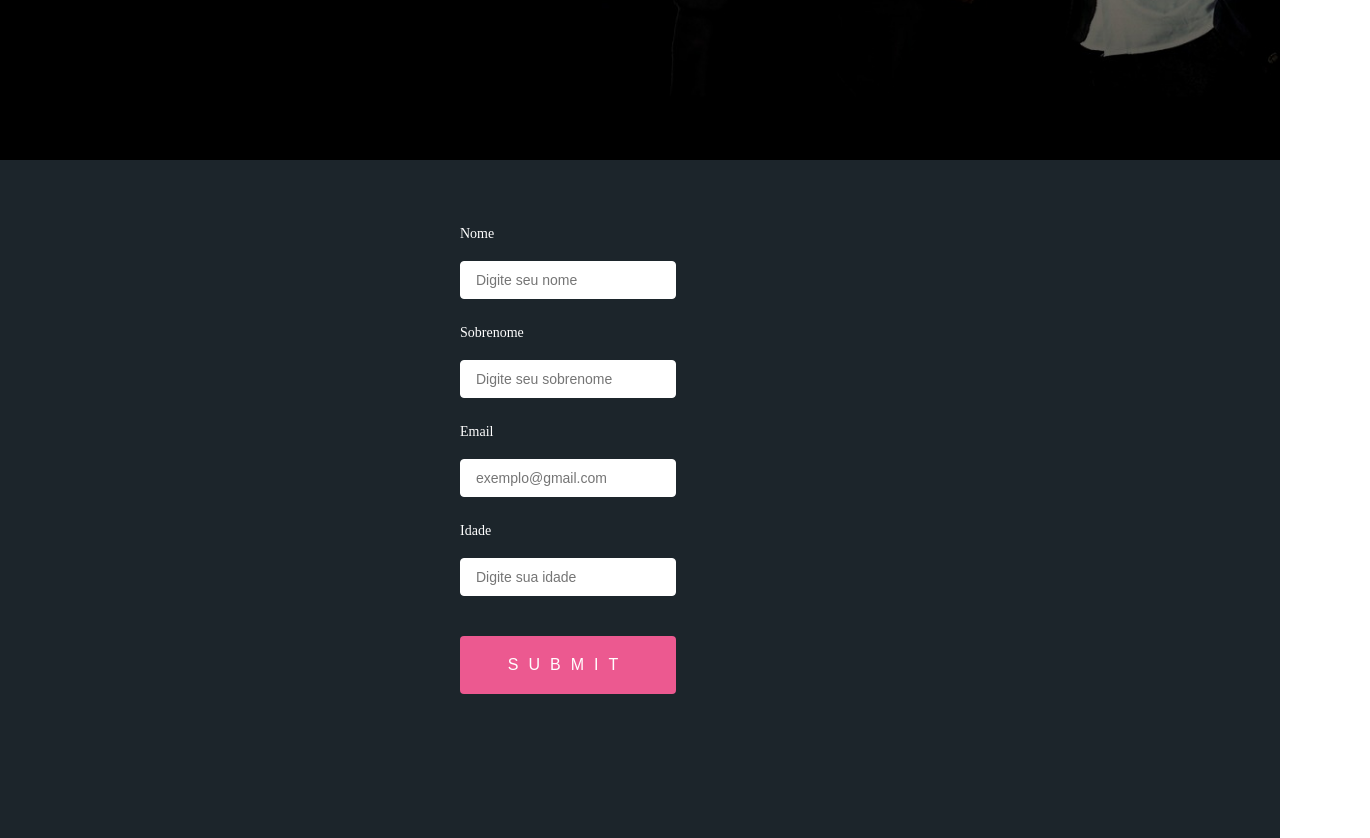
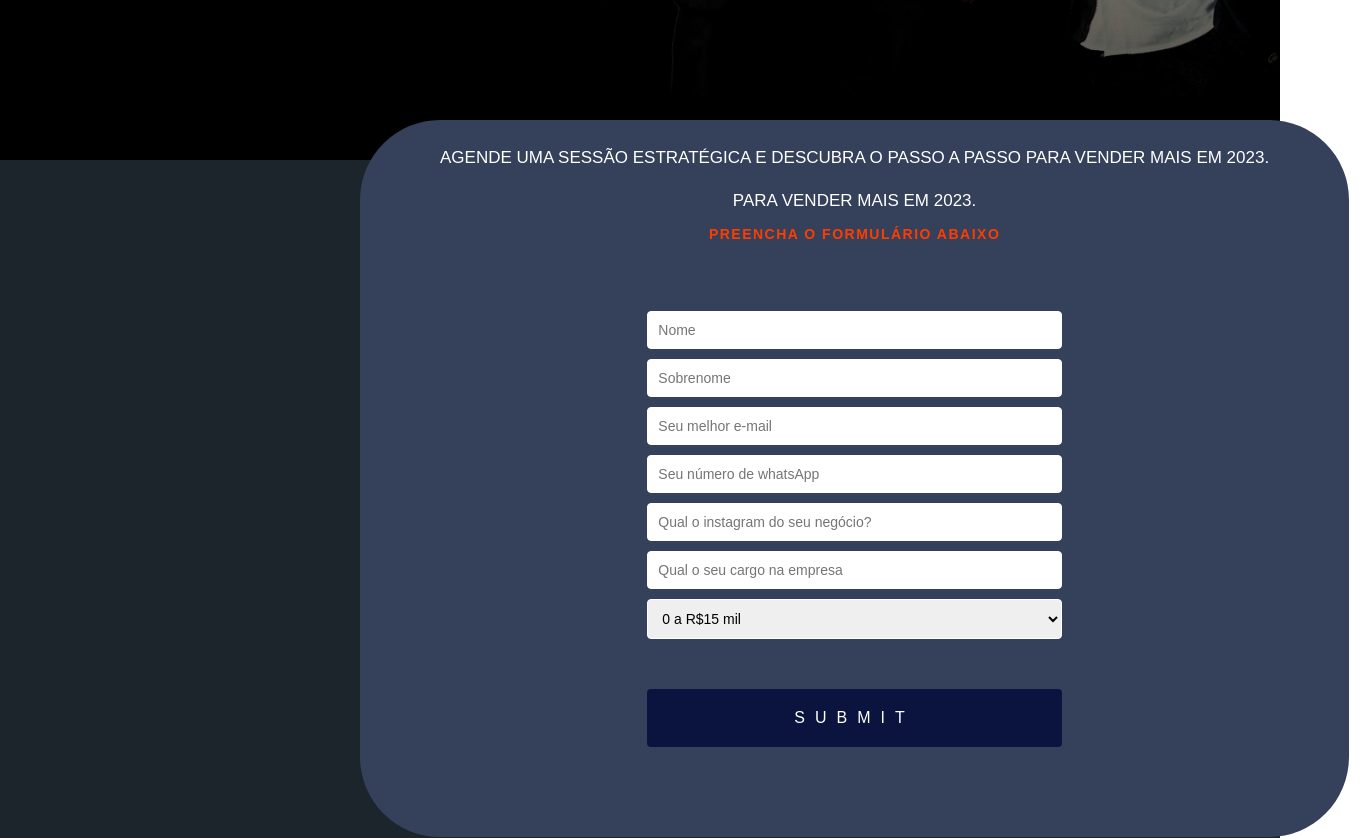
Before and after one commit to correaa1/AgenciaRossProject, a React (Vite) app: page / in a window 1280 px wide. Shown: the part 840-1678 px from the top of the page, 1370 px wide, since content can reach past the window. Built offline with nearby package versions, Linux system fonts and the light colour scheme.

Commit message:
forms ajustes

```diff
--- a/src/components/Forms/forms.jsx
+++ b/src/components/Forms/forms.jsx
@@ -17,49 +17,81 @@ export default function Form() {
 
   return (
     <form onSubmit={handleSubmit(onSubmit)}>
-      <label htmlFor="firstName">Nome</label>
-      <input
-        placeholder="Digite seu nome"
+      <div className="containerTextForms">      <h2 className="textForms">AGENDE UMA SESSÃO ESTRATÉGICA E DESCUBRA O PASSO A PASSO PARA VENDER MAIS EM 2023.</h2>
+      <h2 className="textForms">PARA VENDER MAIS EM 2023.</h2>
+      <h3 className="textForms1">PREENCHA O FORMULÁRIO ABAIXO</h3>
+      </div>
+
+     <div className="containerInput">
+     <input
+        placeholder="Nome"
         {...register("firstName", {
-          validate: (value) => value !== ""
+          validate: (value) => value !== ''
         })}
       />
       {errors.firstName && <p>Preencha o campo vazio</p>}
 
-      <label htmlFor="lastName">Sobrenome</label>
+
       <input
-        placeholder="Digite seu sobrenome"
+        placeholder="Sobrenome"
         {...register("lastName", {
           validate: (value) => value !== ''
         })}
       />
       {errors.lastName && <p>Preencha o campo vazio</p>}
 
-      <label htmlFor="email">Email</label>
+
       <input
-        placeholder="exemplo@gmail.com"
+        placeholder="Seu melhor e-mail "
         type="email"
-        {...register("email")}
+        {...register("email",{
+          validate: (value) => value !== ''
+        })}
       />
-      <label htmlFor="age">Idade</label>
+      {errors.email && <p>Preencha o campo vazio</p>}
+
       <input
-        placeholder="Digite sua idade"
+        placeholder="Seu número de whatsApp"
         type="text"
-        {...register("age", {
+        {...register("telefone", {
           validate: {
             positiveNumber: (value) => parseFloat(value) > 0,
-            lessThanHundred: (value) => parseFloat(value) < 200
+            lessThanHundred: (value) => parseFloat(value) < 1000000000000000
           }
         })}
       />
-      {errors.age && errors.age.type === "positiveNumber" && (
-        <p>Idade Invalida</p>
+      {errors.telefone && errors.telefone.type === "positiveNumber" && (
+        <p>Preencha o campo vazio</p>
       )}
-      {errors.age && errors.age.type === "lessThanHundred" && (
-        <p>Insira uma idade menor que 200</p>
+      {errors.telefone && errors.telefone.type === "lessThanHundred" && (
+        <p>o número de whatswapp deve conter no maximo 15 números.</p>
       )}
 
-      <input type="submit" />
+<input
+        placeholder="Qual o instagram do seu negócio?"
+        {...register("instagram", {
+          validate: (value) => value !== ''
+        })}
+      />
+      {errors.instagram && <p>Preencha o campo vazio</p>}
+
+      <input
+        placeholder="Qual o seu cargo na empresa"
+        {...register("cargo", {
+          validate: (value) => value !== ''
+        })}
+      />
+      {errors.cargo && <p>Preencha o campo vazio</p>}
+
+      <select {...register("select")}>
+        <option value="female">0 a R$15 mil</option>
+        <option value="male">R$15 a 30 mil</option>
+        <option value="other">R$30 a R$60 mil</option>
+        <option value="other">R$60 a 100 mil</option>
+        <option value="other">R$100 a R$500 mil</option>
+        <option value="other">mais de R$500 mil</option>
+      </select>
+      <input type="submit" /></div>
     </form>
   );
 }
--- a/src/components/Forms/forms.scss
+++ b/src/components/Forms/forms.scss
@@ -1,7 +1,14 @@
 
    form {
-     margin: 0 auto;
-     width: 30%;
+     display: inline-block;
+     align-items: center;
+    justify-content: center;
+     background-color: #35415a;
+     border-radius: 10vh;
+     position: relative;
+     top:-10vh;
+     padding: 10vh;
+     left: 40vh;
 
    }
 
@@ -10,7 +17,7 @@
      color: white;
      text-align: center;
      padding-bottom: 10px;
-     border-bottom: 1px solid rgb(79, 98, 148);
+     border-bottom: 1px solid rgb(35, 11, 122);
    }
 
    .form {
@@ -27,32 +34,53 @@
      display: inline;
      content: "⚠ ";
    }
-
+   .containerInput{
+    display: flex;
+    flex-direction: column;
+    align-items: center;
+    justify-content: center;
+   }
    input {
      display: block;
      box-sizing: border-box;
-     width: 60%;
+     position: relative;
      border-radius: 4px;
      border: 1px solid white;
-     padding: 10px 15px;
+     padding: 10px 10px;
      margin-bottom: 10px;
      font-size: 14px;
+     width: 50%;
    }
 
-   label {
-     line-height: 2;
-     text-align: left;
-     display: block;
-     margin-bottom: 13px;
-     margin-top: 20px;
-     color: white;
-     font-size: 14px;
-     font-weight: 200;
+   .containerTextForms {
+     display: flex;
+     align-items: center;
+     justify-content: center;
+     flex-direction: column;
+     position: relative;
+      top:-8vh;
+   }
+   .textForms{
+    color: #FFFFFF;
+    font-family: "NEUSHARP", Sans-serif;
+    font-size: 17px;
+    font-weight: 500;
+    text-transform: uppercase;
+    line-height: 43px;
+   }
+   .textForms1{
+    color: #FF3C00;
+    font-family: "Barlow", Sans-serif;
+    font-size: 14px;
+    font-weight: 600;
+    line-height: 25px;
+    letter-spacing: 1.5px;
+
    }
 
    button[type="submit"],
    input[type="submit"] {
-     background: #ec5990;
+     background: #0b143f;
      color: white;
      text-transform: uppercase;
      border: none;
@@ -65,7 +93,7 @@
 
    button[type="submit"]:hover,
    input[type="submit"]:hover {
-     background: #bf1650;
+     background: #2441c2;
    }
 
    button[type="submit"]:active,
@@ -91,7 +119,7 @@
      -webkit-appearance: none;
    }
 
-   .App {
+   .Form {
      max-width: 600px;
      margin: 0 auto;
    }
@@ -115,6 +143,17 @@
      margin-top: 30px;
    }
 
+   select{
+      width: 50%;
+      display: block;
+     box-sizing: border-box;
+     position: relative;
+     border-radius: 4px;
+     border: 1px solid white;
+     padding: 10px 10px;
+     margin-bottom: 10px;
+     font-size: 14px;
+   }
    button {
      display: block;
      appearance: none;
--- a/src/pages/Home/index.jsx
+++ b/src/pages/Home/index.jsx
@@ -21,37 +21,7 @@ return(
       <div className='containerForm'>
     <Form/>
     </div>
-      <div className="containerEquipe">
-        <div className='containerEquipeText'>
-      <h3 className='textTime'>Nosso Time</h3>
-        <h2 className='textTime'>Inspirando sorrisos </h2>
-        </div>
-  <div className="card">
 
-    <div className="imgEquipeR">
-    </div>
-  </div>
-  <div className="card">
-
-    <div className="imgEquipeG">
-  </div></div>
-
-  <div className="card">
-
-    <div className="imgEquipeJ">
-    </div>
-  </div>
-
-  <div className="card">
-
-    <div className="imgEquipeE">
-    </div>
-  </div>
-  <div className="card">
-    <div className="imgEquipeM">
-    </div>
-  </div>
-  </div>
   </div>
 )
 }
--- a/src/pages/Home/styles.scss
+++ b/src/pages/Home/styles.scss
@@ -73,6 +73,7 @@
       width: 100%;
       background-color: #1c252b;
         padding: 40px;
+       position: relative;
 
     }
 
```
